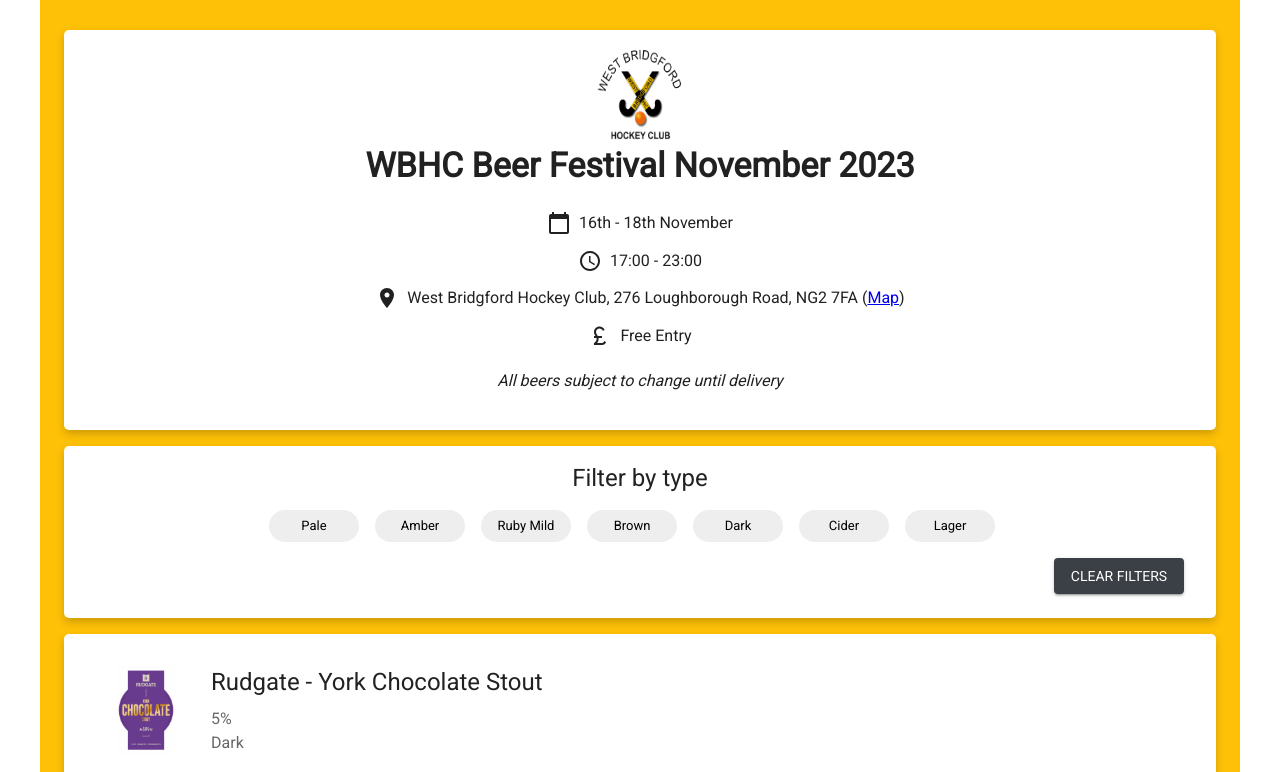
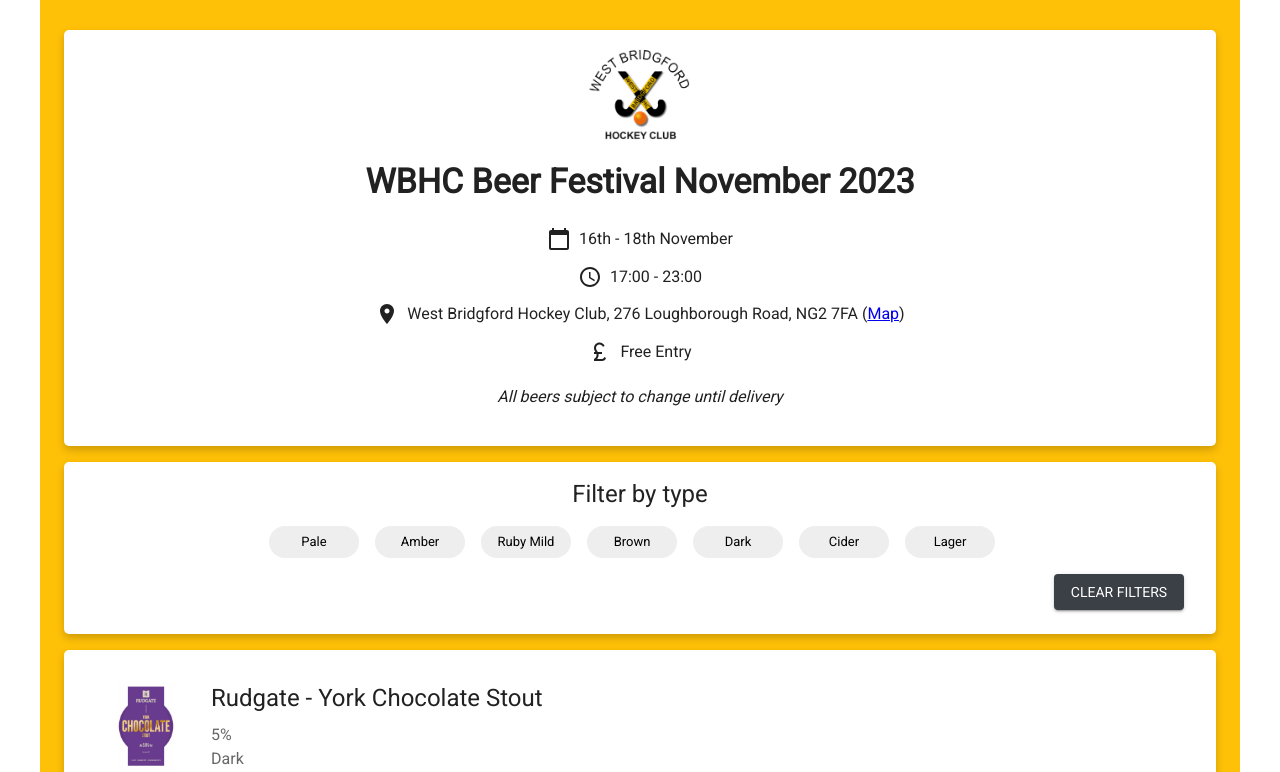
Before and after one commit to stevengmorrell/beerfest2022, a Next.js app: page / in a window 1280 px wide. Shown: the top 772 px of the page. Built offline with nearby package versions, Linux system fonts and the light colour scheme.

Commit message:
logo resize

```diff
--- a/pages/index.js
+++ b/pages/index.js
@@ -108,19 +108,14 @@
             }}
           >
             <Box
+              mb={2}
               sx={{
                 display: "flex",
                 justifyContent: "center",
                 flexBasis: "100%",
               }}
             >
-              <Image
-                src={Logo}
-                alt={"WBHC Logo"}
-                height={100}
-                width={100}
-                sx={{}}
-              />
+              <Image src={Logo} alt={"WBHC Logo"} height={100} width={120} />
             </Box>
 
             {/* <Box
```
Also changed, not shown: 1 other file (tests, documents, lock files or other folders).
